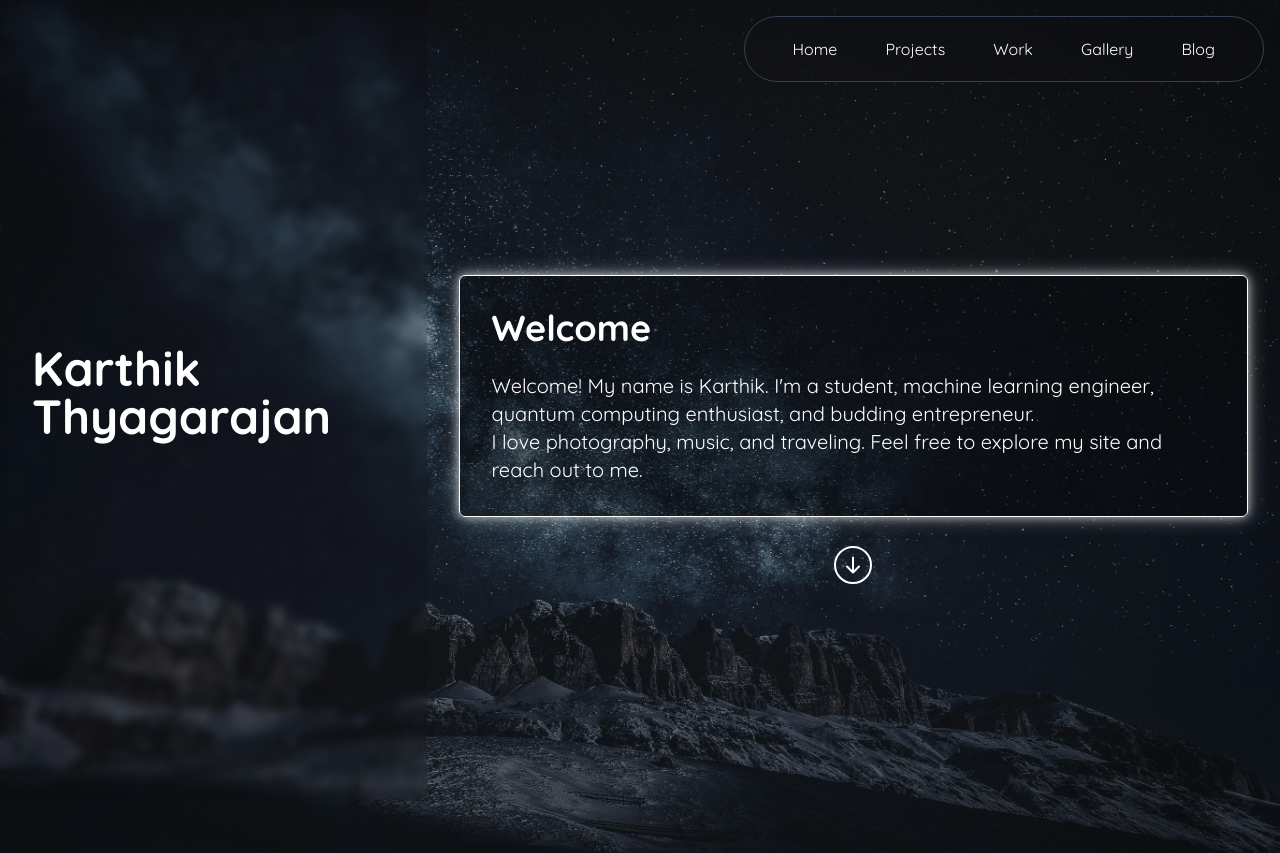
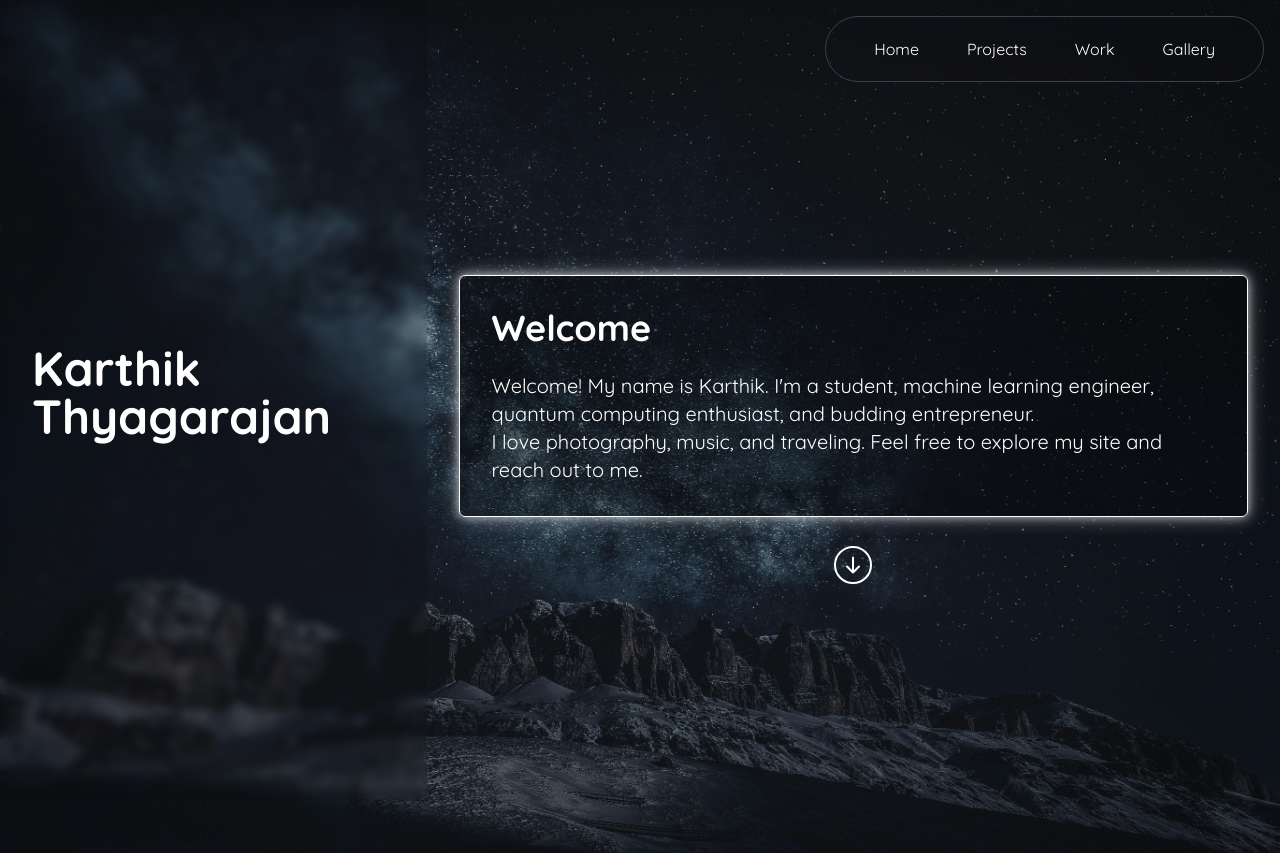
Before and after one commit to karthikcsq/personalsite, a Next.js app in the folder personalsite/: page / in a window 1280 px wide. Shown: the top 853 px of the page. Built offline with nearby package versions, Linux system fonts and the light colour scheme.

Commit message:
Basis of blog page

```diff
--- a/personalsite/src/app/components/navbar.tsx
+++ b/personalsite/src/app/components/navbar.tsx
@@ -9,7 +9,7 @@ export default function Navbar() {
           <Link href="/projects" className="px-4 py-2 rounded-full hover:bg-gray-700">Projects</Link>
           <Link href="/work" className="px-4 py-2 rounded-full hover:bg-gray-700">Work</Link>
           <Link href="/gallery" className="px-4 py-2 rounded-full hover:bg-gray-700">Gallery</Link>
-          <Link href="/blog" className="px-4 py-2 rounded-full hover:bg-gray-700">Blog</Link>
+          {/* <Link href="/blog" className="px-4 py-2 rounded-full hover:bg-gray-700">Blog</Link> */}
         </div>
       </div>
     </nav>
```
Also changed, not shown: personalsite/src/app/blog/posts/siliconvalley.txt (added).
